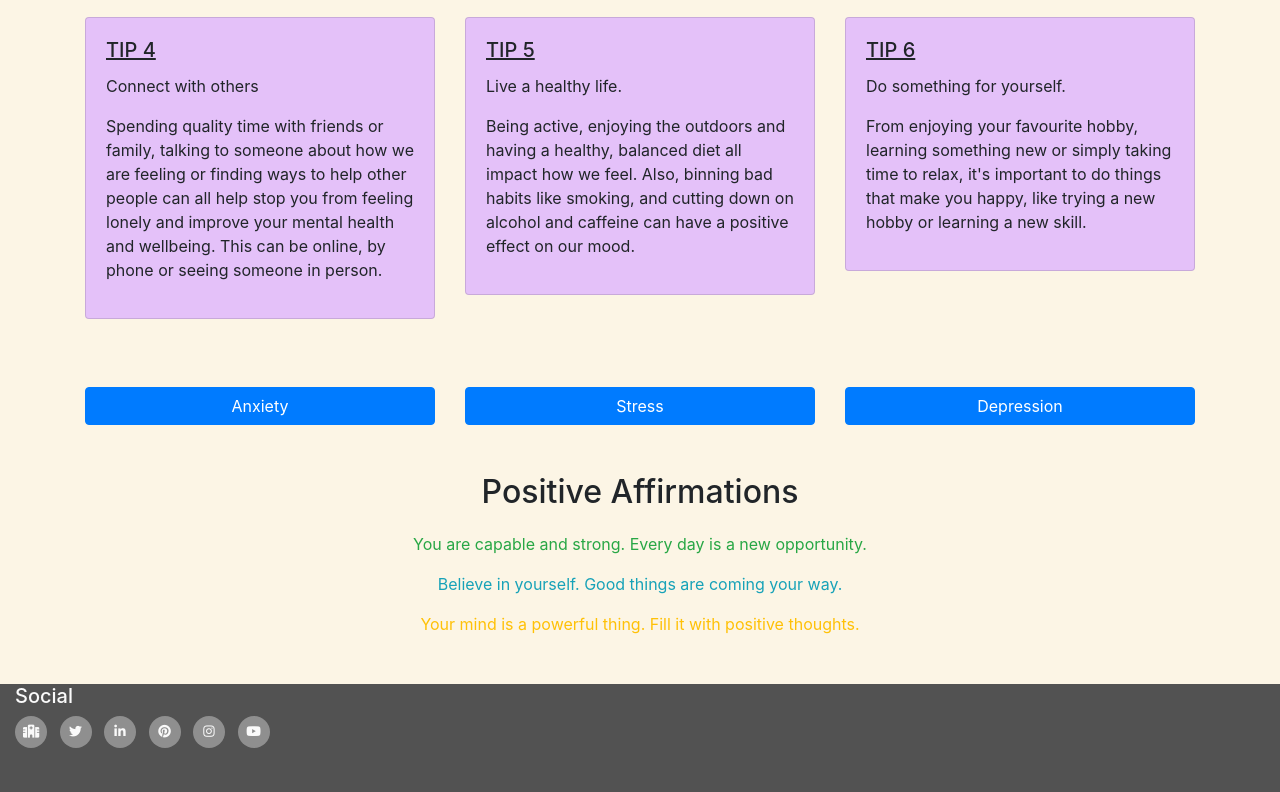
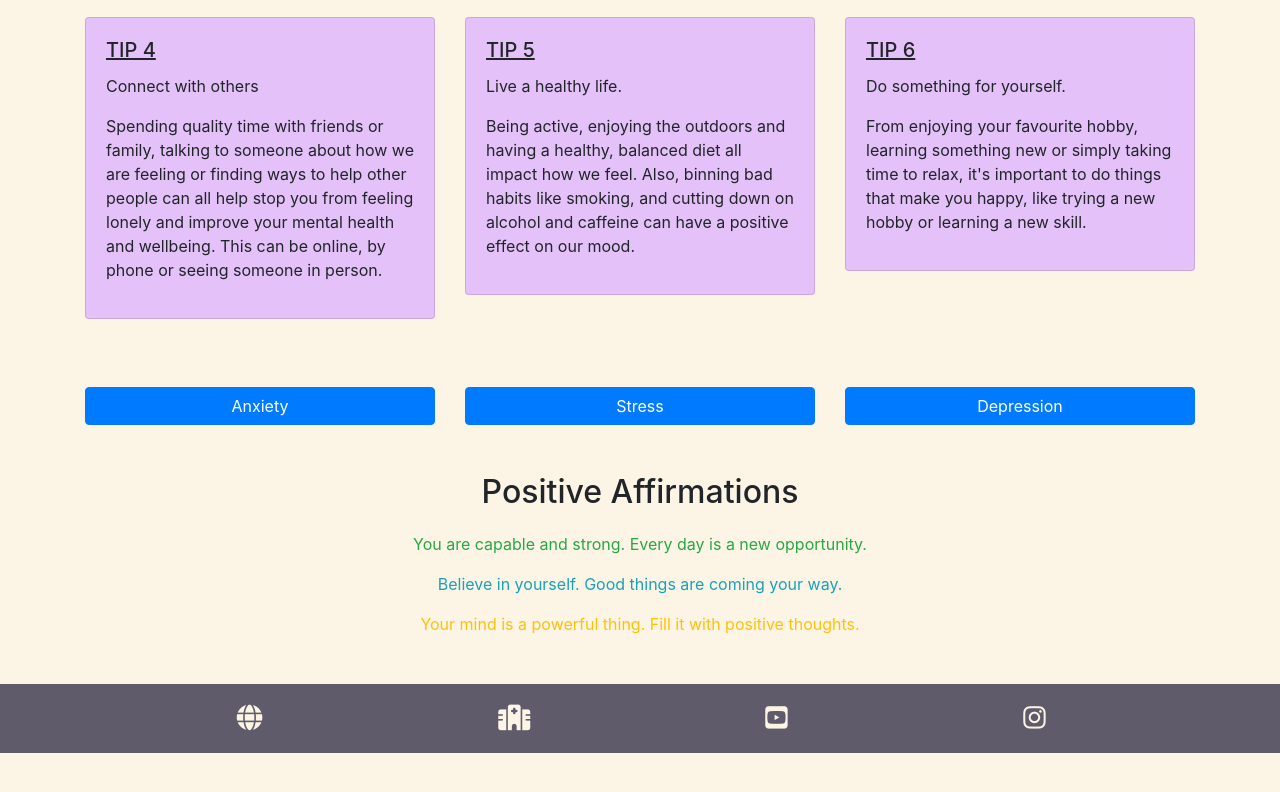
Before and after one commit to S-b4g1a/project-1, a plain HTML site: page index.html in a window 1280 px wide. Shown: the part 632-1424 px from the top of the page. After the commit the page ends 1401 px from the top, so only its background shows below. Drawn offline with nearby package versions, Linux system fonts and the light colour scheme; files whose address does not match are found by name.

Commit message:
styling footer and links

```diff
--- a/index.html
+++ b/index.html
@@ -11,7 +11,7 @@
 <body>
     <!-- Hero Section with Positive Messaging -->
     <div class="jumbotron text-center">
-        <h1 class="display-4"><a href="index.html" class="btn btn-dark"></a> Mental Health Matters</h1>
+        <h1 class="display-4"></a> Mental Health Matters</h1>
         <p class="lead">Mental health is a state of mental well-being that enables people to cope with the stresses of life, realize their abilities, learn well and work well, and contribute to their community.</p>
     </div>
 
@@ -100,48 +100,25 @@
         </div>
     </div>
     <footer>
-     <div class="col-sm-4">
-        <h5 class="uppercase general-sub">Social</h5>
-        <ul class="list-inline social-links">
-            <li class="list-inline-item">
-                <a target="_blank" href="#">
-                    <i class="fa-solid fa-hospital"></i>
-                    <span class="sr-only">Facebook</span>
-                </a>
+        <ul id="social-networks">
+            <li><a href="http://www.facebook.com/" target="_blank" rel="noopener" aria-label="visit our facebook page (opens in a new tab)"><i class="fa-solid fa-globe"></i></a></li>
+            <li>
+                <a href="https://www.who.int/news-room/fact-sheets/detail/mental-health-strengthening-our-response" target="_blank" rel="noopener"
+                    aria-label="Visit our Twitter page (opens in a new tab)">
+                    <i class="fa-solid fa-hospital"></i></a>
             </li>
-            <li class="list-inline-item">
-                <a target="_blank" href="#">
-                    <i class="fa fa-twitter" aria-hidden="true"></i>
-                    <span class="sr-only">Twitter</span>
-                </a>
+            <li>
+                <a href="https://www.youtube.com/" target="_blank" rel="noopener"
+                    aria-label="Visit our YouTube page (opens in a new tab)">
+                    <i class="fa-brands fa-youtube-square"></i></a>
             </li>
-            <li class="list-inline-item">
-                <a target="_blank" href="#">
-                    <i class="fa fa-linkedin" aria-hidden="true"></i>
-                    <span class="sr-only">LinkedIn</span>
-                </a>
-            </li>
-            <li class="list-inline-item">
-                <a target="_blank" href="#">
-                    <i class="fa fa-pinterest" aria-hidden="true"></i>
-                    <span class="sr-only">Pinterest</span>
-                </a>
-            </li>
-            <li class="list-inline-item">
-                <a target="_blank" href="#">
-                    <i class="fa fa-instagram" aria-hidden="true"></i>
-                    <span class="sr-only">Instagram</span>
-                </a>
-            </li>
-            <li class="list-inline-item">
-                <a target="_blank" href="#">
-                    <i class="fa fa-youtube" aria-hidden="true"></i>
-                    <span class="sr-only">YouTube</span>
-                </a>
+            <li>
+                <a href="https://www.instagram.com/" target="_blank" rel="noopener"
+                    aria-label="Visit our Instagram page (opens in a new tab)">
+                    <i class="fa-brands fa-instagram"></i></a>
             </li>
         </ul>
-    </div>
-</footer>
+    </footer>
 
     <script src="https://code.jquery.com/jquery-3.5.1.slim.min.js"></script>
     <script src="https://cdn.jsdelivr.net/npm/@popperjs/core@2.5.4/dist/umd/popper.min.js"></script>
--- a/style/style.css
+++ b/style/style.css
@@ -40,52 +40,24 @@ body {
 
 /*footer*/
 
-footer {
-    background-color: #525252;
-    color: #fafafa;
-    min-height: 120px;
-    margin: 0;
+#social-networks {
+    text-align: center;
+    padding: 20px 0;
+    display: flex;
+    justify-content: space-evenly;
+    list-style-type: none;
 }
 
-.cv-pdf i {
-    font-size: 18px;
-    color: #fafafa;
-    text-align: center;
-    padding-left: 5px;
-    transition: all 0.35s ease-in-out;
-    -moz-transition: all 0.35s ease-in-out;
-    -webkit-transition: all 0.35s ease-in-out;
-    -o-transition: all 0.35s ease-in-out;
+#social-networks i {
+    font-size: 160%;
+    padding: 5%;
+    color: #FCF5E5;
 }
 
-.cv-pdf i:hover {
-    color: #e84610;
+#social-network i:hover {
+    color: #E4C1F9;
 }
 
-.social-links {
-    padding-bottom: 15px;
+footer {
+    background-color: #5F5B6B;
 }
-
-.social-links li a i {
-    width: 32px;
-    height: 32px;
-    padding: 12px 0;
-    border-radius: 50%;
-    font-size: 13px;
-    line-height: 7px;
-    text-align: center;
-    color: #fafafa;
-    background: #8f8f8f;
-    transition: all 0.35s ease-in-out;
-    -moz-transition: all 0.35s ease-in-out;
-    -webkit-transition: all 0.35s ease-in-out;
-    -o-transition: all 0.35s ease-in-out;
-}
-
-.social-links li a i:hover {
-    background: #e84610;
-}
-
-#footer-details {
-    padding: 20px;
-}
```
